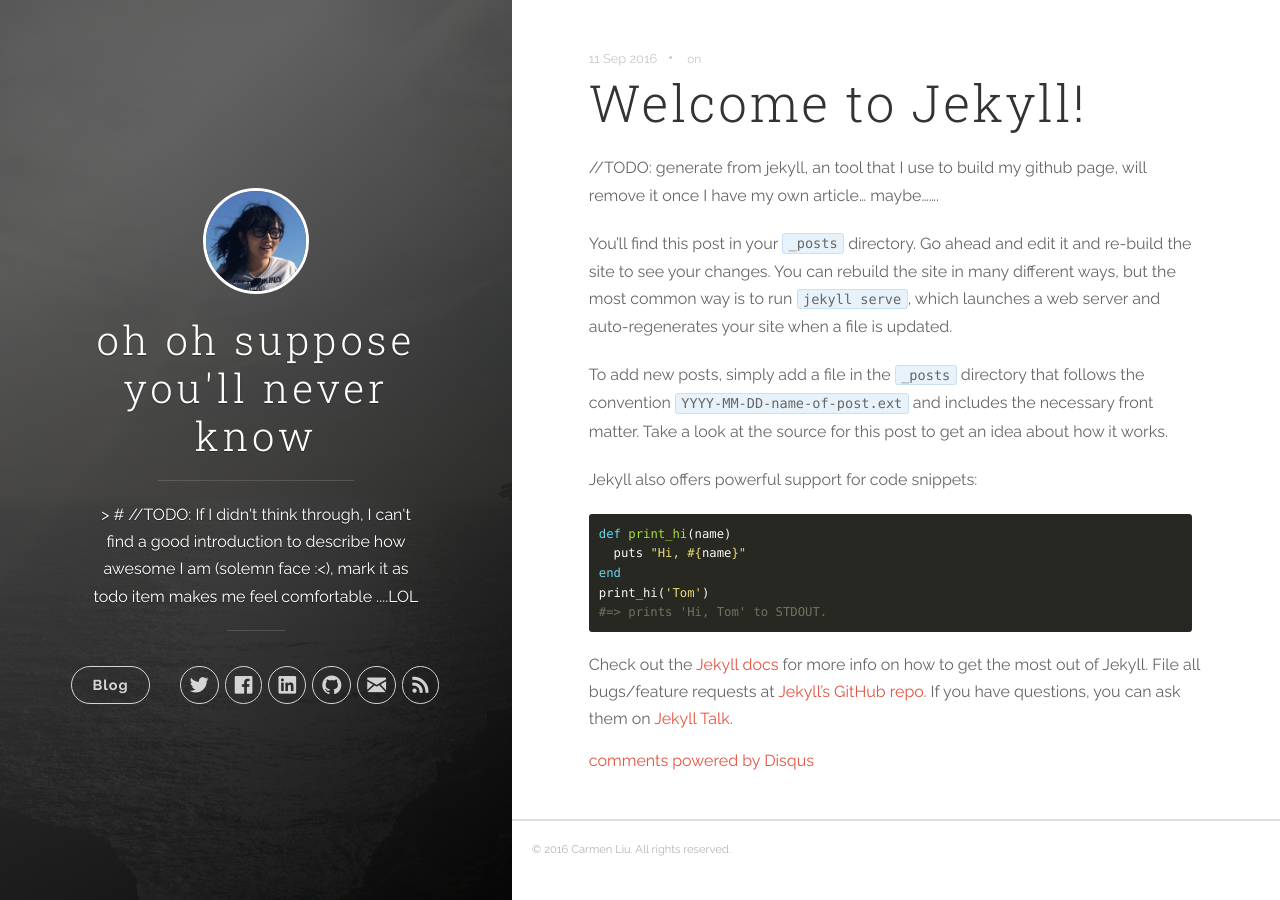
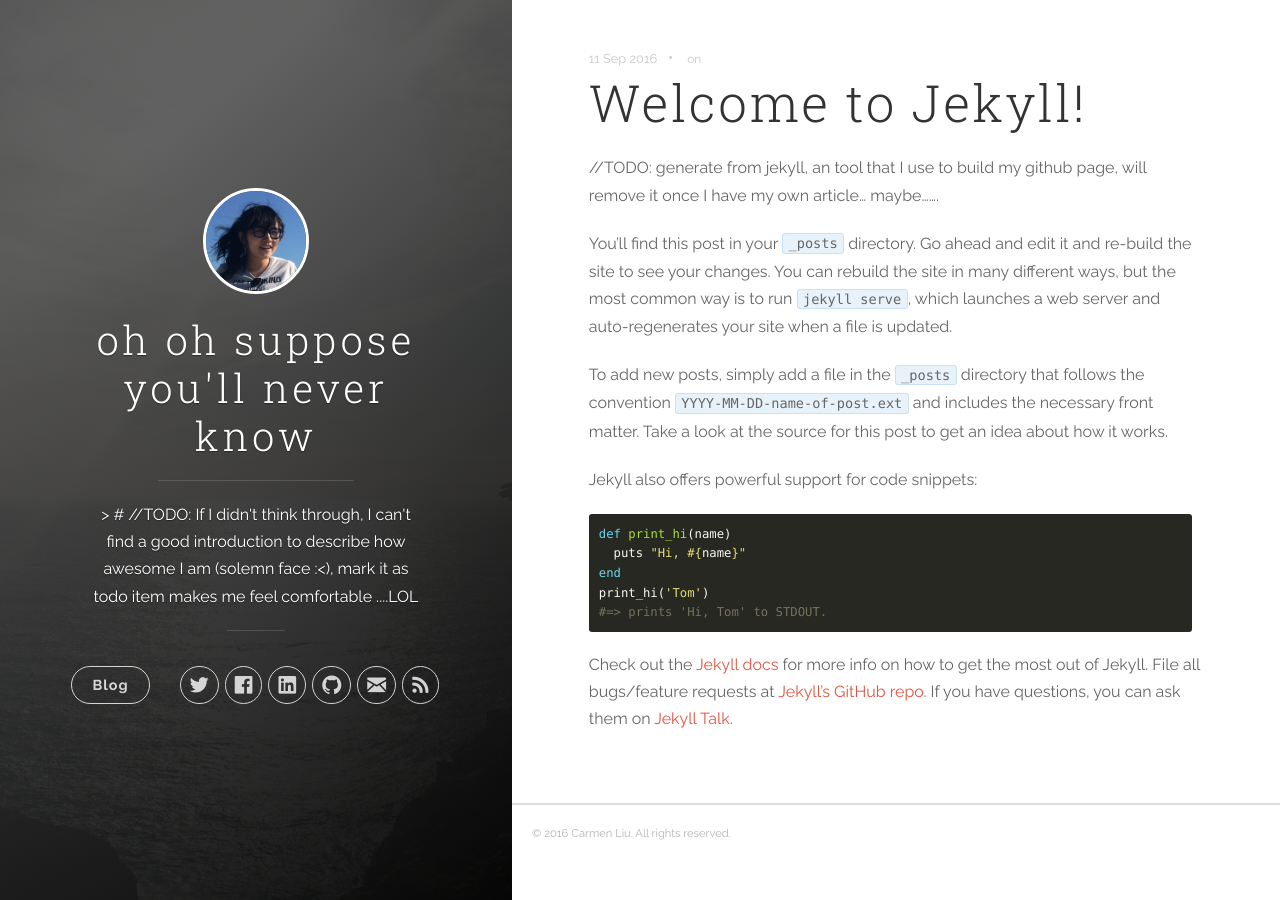
Before and after one commit to carmen0208/carmen0208.github.io, a Jekyll site: the page built from _posts/2016-09-11-welcome-to-jekyll.markdown, in a window 1280 px wide. Built offline with Jekyll 4.4.1, drawn with Linux system fonts in a browser that asks for light colours; nearby versions of some CDN libraries; comment, search, counter and statistics services are not loaded; some of the changed lines change nothing that is shown.

Commit message:
fix issue of no commit

```diff
--- a/_includes/disqus.html
+++ b/_includes/disqus.html
@@ -1,4 +1,5 @@
 {% if site.disqus_shortname %}
+<!-- <div id="disqus_thread"></div> -->
     <script type="text/javascript">
         /* * * CONFIGURATION VARIABLES: EDIT BEFORE PASTING INTO YOUR WEBPAGE * * */
         var disqus_shortname = '{{ site.disqus_shortname }}'; // required: replace example with your forum shortname
@@ -9,9 +10,13 @@
         };
         /* * * DON'T EDIT BELOW THIS LINE * * */
         (function() {
-            var dsq = document.createElement('script'); dsq.type = 'text/javascript'; dsq.async = true;
-            dsq.src = '//' + disqus_shortname + '.disqus.com/embed.js';
-            (document.getElementsByTagName('head')[0] || document.getElementsByTagName('body')[0]).appendChild(dsq);
+            // var dsq = document.createElement('script'); dsq.type = 'text/javascript'; dsq.async = true;
+            // dsq.src = '//' + disqus_shortname + '.disqus.com/embed.js';
+            // (document.getElementsByTagName('head')[0] || document.getElementsByTagName('body')[0]).appendChild(dsq);
+            var d = document, s = d.createElement('script');
+            s.src = '//carmen0208-github-io.disqus.com/embed.js';
+            s.setAttribute('data-timestamp', +new Date());
+            (d.head || d.body).appendChild(s);
         })();
         /* * * DON'T EDIT BELOW THIS LINE * * */
         (function () {
@@ -21,6 +26,5 @@
             (document.getElementsByTagName('HEAD')[0] || document.getElementsByTagName('BODY')[0]).appendChild(s);
         }());
     </script>
-    <noscript>Please enable JavaScript to view the <a href="http://disqus.com/?ref_noscript">comments powered by Disqus.</a></noscript>
-    <a href="http://disqus.com" class="dsq-brlink">comments powered by <span class="logo-disqus">Disqus</span></a>
+    <noscript>Please enable JavaScript to view the <a href="https://disqus.com/?ref_noscript">comments powered by Disqus.</a></noscript>
 {% endif %}
```
